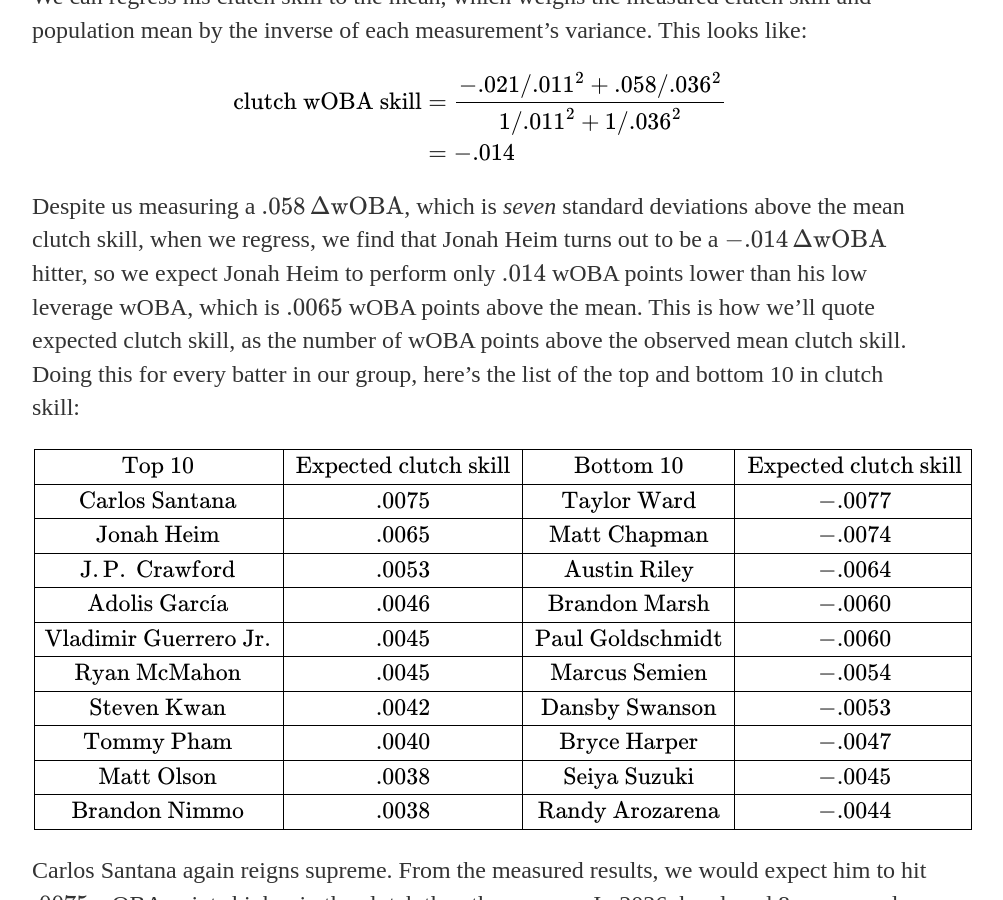
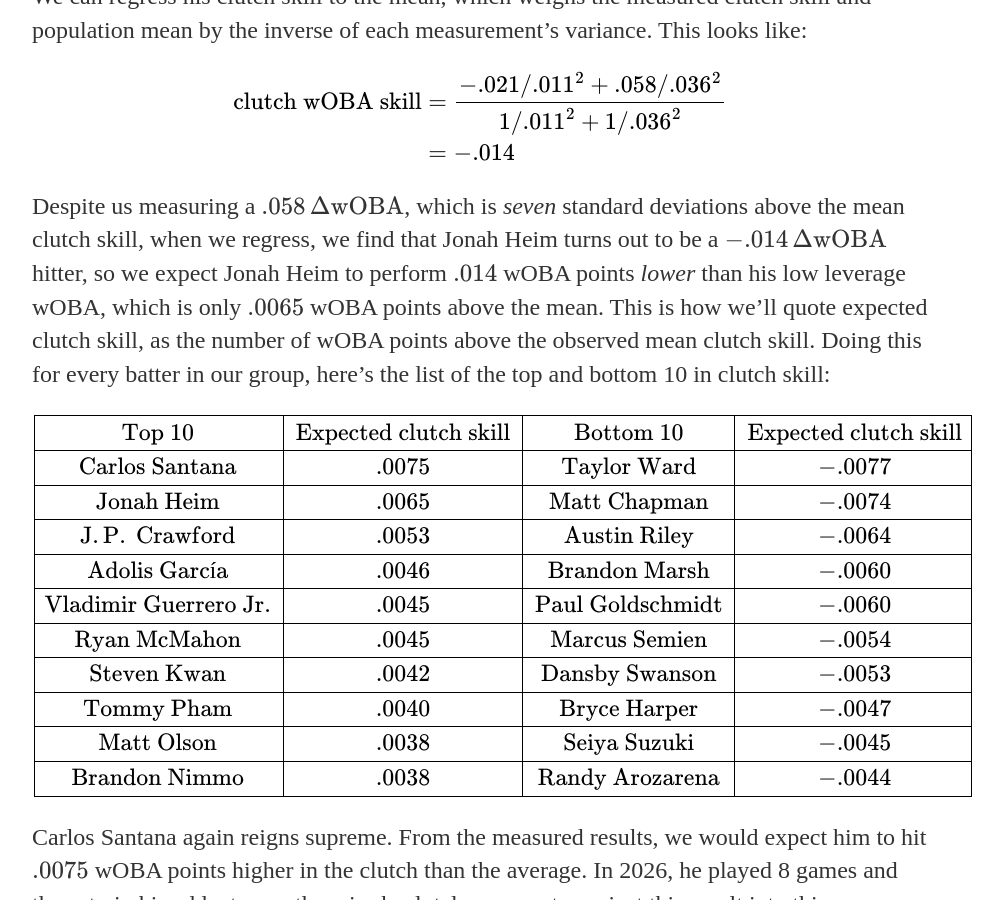
Before and after one commit to timrehm/timrehm.github.io, a Jekyll site: the page built from _posts/2026-5-24-leverage.md, in a window 1280 px wide and 900 px high, scrolled down 7903 px. Shown: the whole window, without its empty margins (160-1163 px from the left). Built offline with Jekyll 4.4.1, drawn with Linux system fonts in a browser that asks for light colours.

```diff
--- a/_posts/2026-5-24-leverage.md
+++ b/_posts/2026-5-24-leverage.md
@@ -121,7 +121,7 @@ $$
 \end{align*}
 $$
 
-Despite us measuring a $.058\,\Delta\mathrm{wOBA}$, which is *seven* standard deviations above the mean clutch skill, when we regress, we find that Jonah Heim turns out to be a $-.014\,\Delta\mathrm{wOBA}$ hitter, so we expect Jonah Heim to perform only $.014$ wOBA points lower than his low leverage wOBA, which is $.0065$ wOBA points above the mean. This is how we'll quote expected clutch skill, as the number of wOBA points above the observed mean clutch skill. Doing this for every batter in our group, here's the list of the top and bottom 10 in clutch skill:
+Despite us measuring a $.058\,\Delta\mathrm{wOBA}$, which is *seven* standard deviations above the mean clutch skill, when we regress, we find that Jonah Heim turns out to be a $-.014\,\Delta\mathrm{wOBA}$ hitter, so we expect Jonah Heim to perform $.014$ wOBA points *lower* than his low leverage wOBA, which is only $.0065$ wOBA points above the mean. This is how we'll quote expected clutch skill, as the number of wOBA points above the observed mean clutch skill. Doing this for every batter in our group, here's the list of the top and bottom 10 in clutch skill:
 
 $$
 \Large
```
